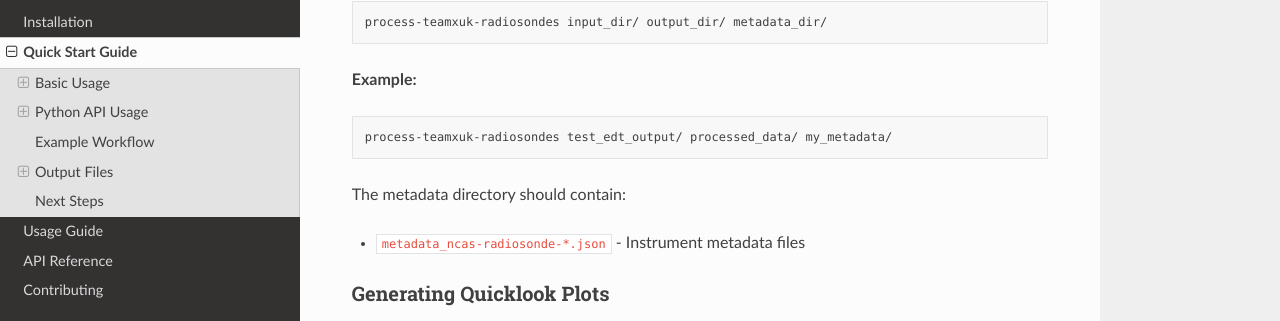
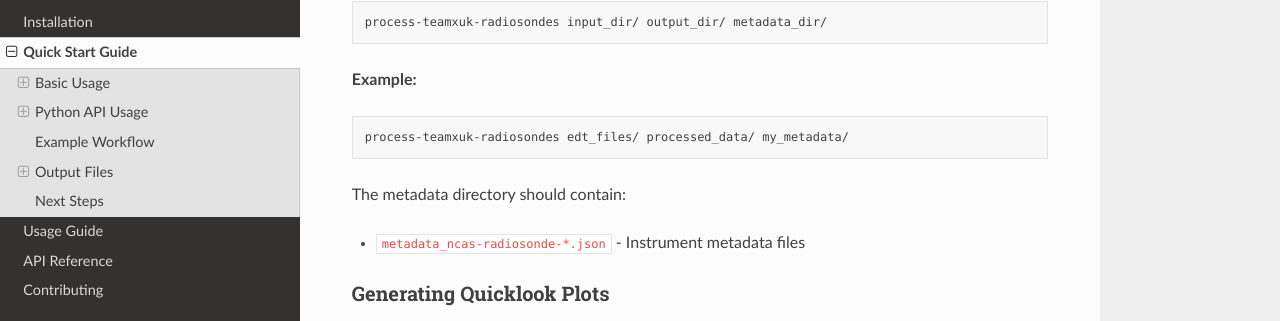
Before and after one commit to longlostjames/radiosonde-teamxuk, a Sphinx documentation site: the page built from docs/quickstart.md, in a window 1280 px wide and 900 px high, scrolled down 704 px. Shown: the part 130-451 px from the top of the window. Built offline with Sphinx 7.4.7 and the Read the Docs theme 3.1.0, drawn with Linux system fonts in a browser that asks for light colours.

Commit message:
Further doc corrections

````diff
--- a/docs/quickstart.md
+++ b/docs/quickstart.md
@@ -33,7 +33,7 @@
 
 **Example:**
 ```bash
-process-teamxuk-radiosondes test_edt_output/ processed_data/ my_metadata/
+process-teamxuk-radiosondes edt_files/ processed_data/ my_metadata/
 ```
 
 The metadata directory should contain:
````
